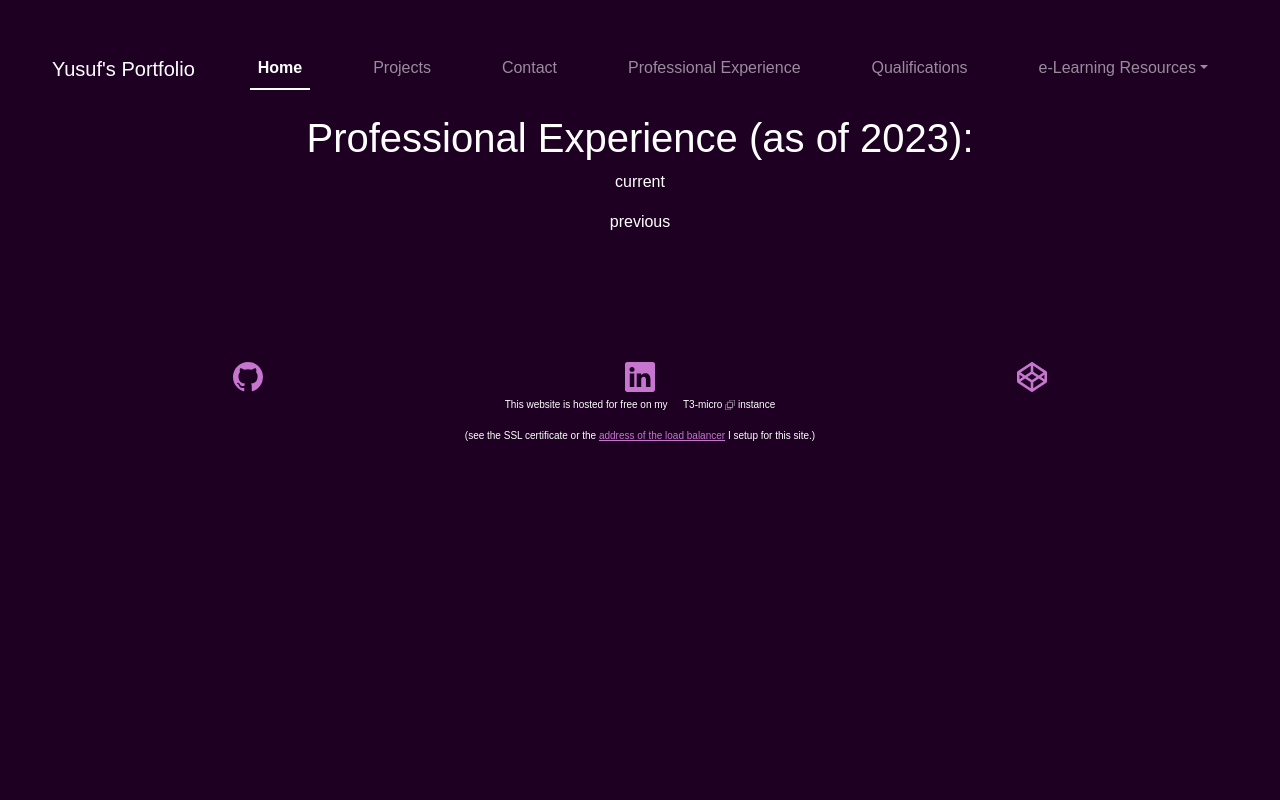
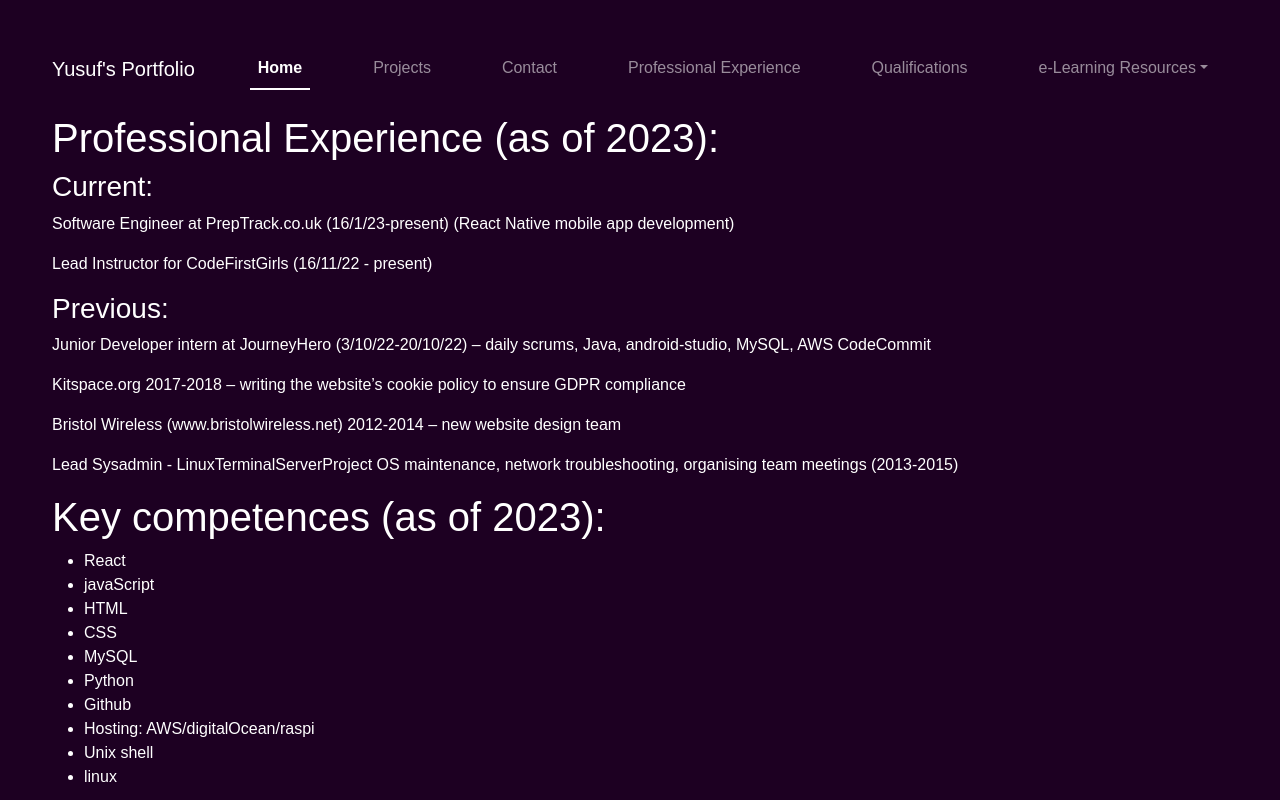
Before and after one commit to yusuf3a50/portfolio, a React (Create React App) app: page /ProfessionalExperience in a window 1280 px wide. Shown: the top 800 px of the page. Built offline with nearby package versions, Linux system fonts and the light colour scheme; some icons are missing.

Commit message:
professional experience section & AWShosting docxn

```diff
--- a/src/pages/Home.jsx
+++ b/src/pages/Home.jsx
@@ -14,7 +14,7 @@
 
             <h1>I'm Yusuf and I'm a full stack developer</h1 >
 
-            <p>here is a link to my CV</p>
+            {/* <p>here is a link to my CV</p> */}
             <img src={selfie} alt="selfie" className='selfie' />
         </>
     );
--- a/src/pages/ProfessionalExperience.jsx
+++ b/src/pages/ProfessionalExperience.jsx
@@ -3,9 +3,31 @@
 function ProfessionalExperience() {
     return (
         <>
-        <h1>Professional Experience (as of 2023):</h1>
-        <p>current</p>
-        <p>previous</p>
+            <div align='left'>
+                <h1>Professional Experience (as of 2023):</h1>
+                <h3>Current:</h3>
+                <p>Software Engineer at PrepTrack.co.uk (16/1/23-present) (React Native mobile app development)</p>
+                <p>Lead Instructor for CodeFirstGirls (16/11/22 - present)</p>
+                <h3>Previous:</h3>
+                <p>Junior Developer intern at JourneyHero (3/10/22-20/10/22) – daily scrums, Java, android-studio, MySQL, AWS CodeCommit</p>
+                <p>Kitspace.org 2017-2018 – writing the website’s cookie policy to ensure GDPR compliance</p>
+                <p>Bristol Wireless (www.bristolwireless.net) 2012-2014 – new website design team</p>
+                <p>Lead Sysadmin - LinuxTerminalServerProject OS maintenance, network troubleshooting, organising team meetings (2013-2015)</p>
+                <p></p>
+                <h1>Key competences (as of 2023):</h1>
+                <ul>
+                    <li>React</li>
+                    <li>javaScript</li>
+                    <li>HTML</li>
+                    <li>CSS</li>
+                    <li>MySQL</li>
+                    <li>Python</li>
+                    <li>Github</li>
+                    <li>Hosting: AWS/digitalOcean/raspi</li>
+                    <li>Unix shell</li>
+                    <li>linux</li>
+                </ul>
+            </div>
         </>
     );
 }
```
Also changed, not shown: 1 other file (tests, documents, lock files or other folders).
